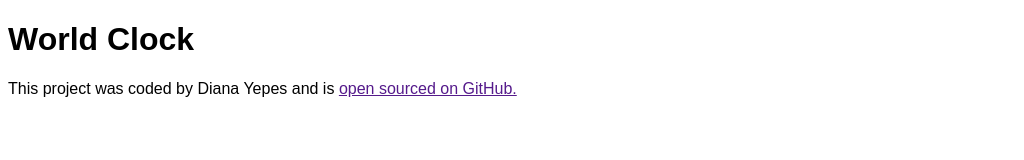
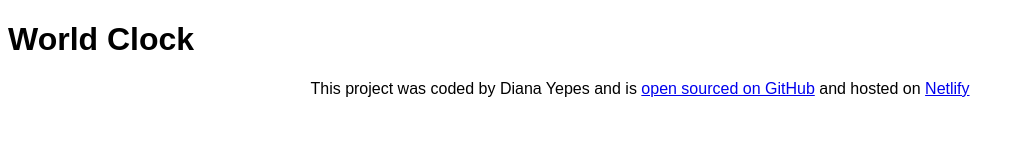
Before and after one commit to DianaYepes05/world-clock, a plain HTML site: page index.html in a window 1280 px wide. Shown: the whole page, without its empty margins (0-1024 px from the left). Drawn offline with Linux system fonts and the light colour scheme.

Commit message:
added link to repository and Netlify

```diff
--- a/index.html
+++ b/index.html
@@ -13,7 +13,11 @@
 
     <footer>
       This project was coded by Diana Yepes and is
-      <a href="" target="_blank">open sourced on GitHub.</a>
+      <a href="https://github.com/DianaYepes05/world-clock" target="_blank"
+        >open sourced on GitHub</a
+      >
+      and hosted on
+      <a href="https://worldclock-by-tisha.netlify.app/" target="_blank">Netlify</a>
     </footer>
 
     <script src="src/index.js"></script>
--- a/src/styles.css
+++ b/src/styles.css
@@ -1,3 +1,7 @@
 body {
   font-family: Arial, Helvetica, sans-serif;
 }
+
+footer {
+  text-align: center;
+}
```
